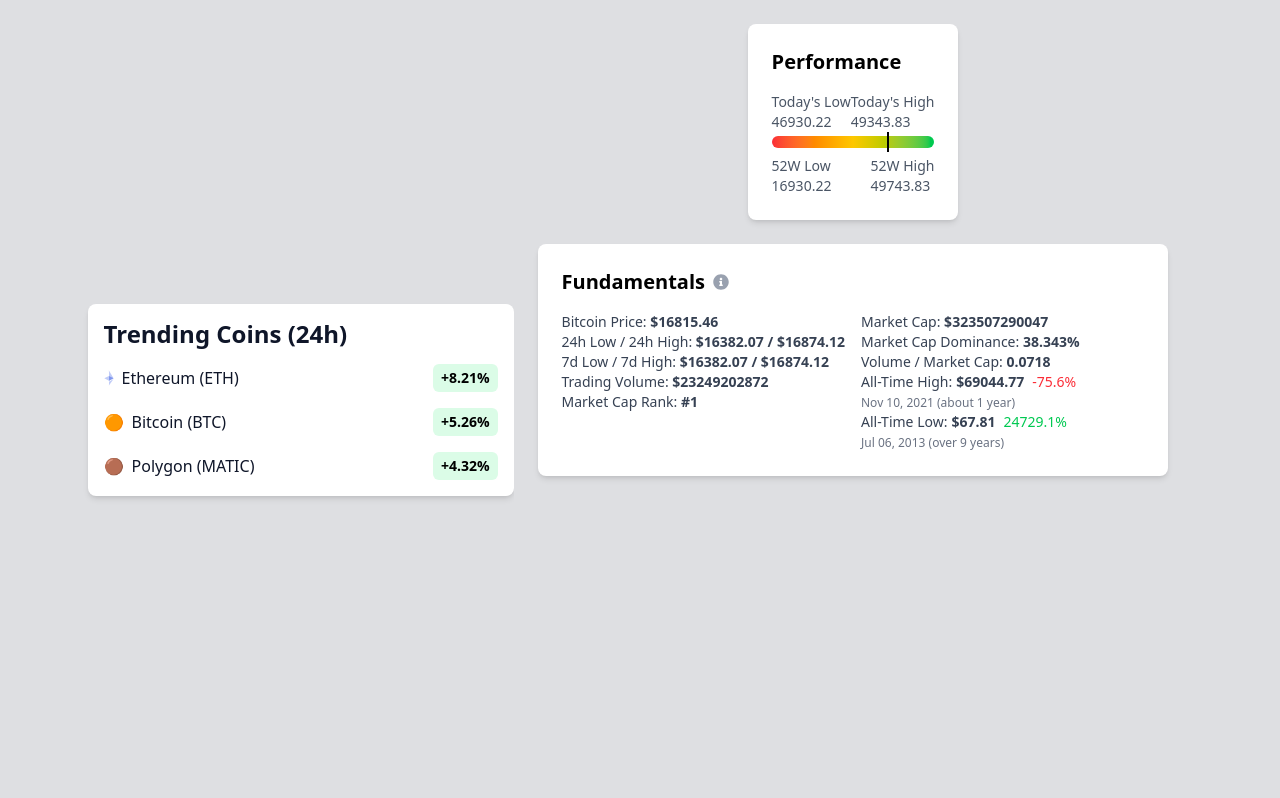
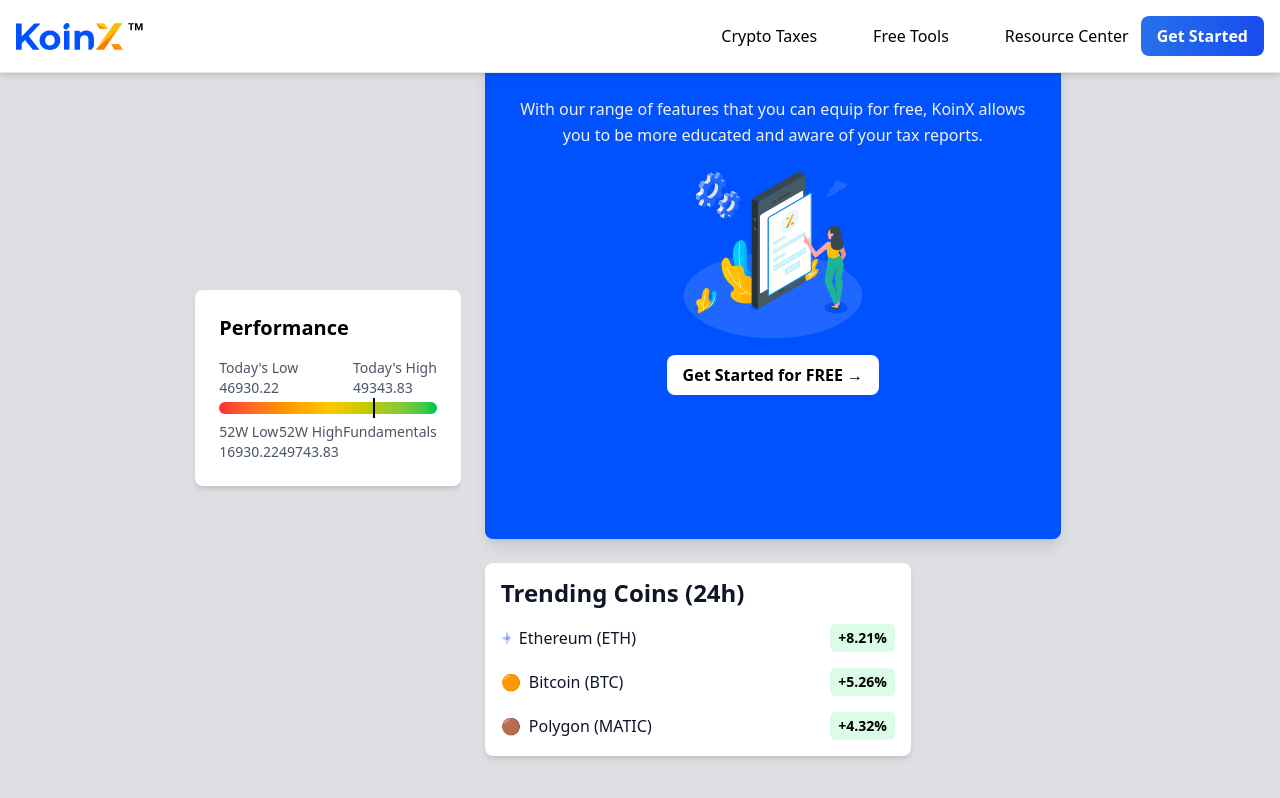
Before and after one commit to ishapatell1/KoinX, a React (Vite) app: page / in a window 1280 px wide. Built offline with nearby package versions, Linux system fonts and the light colour scheme.

Commit message:
folders added

```diff
--- /dev/null
+++ b/src/components/AboutBitcoin.jsx
@@ -0,0 +1,7 @@
+import React from 'react'
+
+export const AboutBitcoin = () => {
+  return (
+    <div>AboutBitcoin</div>
+  )
+}
--- /dev/null
+++ b/src/components/BitcoinPriceChart.jsx
@@ -0,0 +1,7 @@
+import React from 'react'
+
+export const BitcoinPriceChart = () => {
+  return (
+    <div>BitcoinPriceChart</div>
+  )
+}
--- a/src/components/Fundamentals.jsx
+++ /dev/null
@@ -1,45 +0,0 @@
-import React from "react";
-import { FaInfoCircle } from "react-icons/fa";
-
-export const Fundamentals = ({ data }) => {
-  return (
-    <div className="bg-white p-6 rounded-lg shadow-md">
-      <div className="flex items-center mb-4">
-        <h2 className="text-xl font-bold">Fundamentals</h2>
-        <FaInfoCircle className="ml-2 text-gray-400" />
-      </div>
-
-      <div className="grid grid-cols-2 gap-4 text-sm text-gray-700">
-        {/* Left Column */}
-        <div>
-          <p>Bitcoin Price: <span className="font-semibold">${data.bitcoinPrice}</span></p>
-          <p>24h Low / 24h High: <span className="font-semibold">${data.low24h} / ${data.high24h}</span></p>
-          <p>7d Low / 7d High: <span className="font-semibold">${data.low7d} / ${data.high7d}</span></p>
-          <p>Trading Volume: <span className="font-semibold">${data.tradingVolume}</span></p>
-          <p>Market Cap Rank: <span className="font-semibold">#{data.marketCapRank}</span></p>
-        </div>
-
-        {/* Right Column */}
-        <div>
-          <p>Market Cap: <span className="font-semibold">${data.marketCap}</span></p>
-          <p>Market Cap Dominance: <span className="font-semibold">{data.dominance}%</span></p>
-          <p>Volume / Market Cap: <span className="font-semibold">{data.volumeToMarketCap}</span></p>
-
-          <p>
-            All-Time High:
-            <span className="font-semibold ml-1">${data.ath}</span>
-            <span className="ml-2 text-red-500">{data.athChange}%</span>
-            <br /><span className="text-xs text-gray-500">{data.athDate}</span>
-          </p>
-
-          <p>
-            All-Time Low:
-            <span className="font-semibold ml-1">${data.atl}</span>
-            <span className="ml-2 text-green-500">{data.atlChange}%</span>
-            <br /><span className="text-xs text-gray-500">{data.atlDate}</span>
-          </p>
-        </div>
-      </div>
-    </div>
-  );
-};
--- a/src/components/GetStartedCard.jsx
+++ b/src/components/GetStartedCard.jsx
@@ -2,12 +2,11 @@
 
 export const GetStartedCard = () => {
   return (
-    <div className="bg-[#0052FE] text-white p-6 rounded-lg shadow-lg text-center fixed w-md h-[515px]">
-         {/* <div className="w-[426px] h-[515px] bg-[#0052FE] rounded-[8px] p-[31px] pt-[31px] pr-[16px] pb-[31px] pl-[16px] gap-[19px] m-6"> */}
+    <div className="bg-[#0052FE] text-white p-6 rounded-lg shadow-lg text-center w-full max-w-md md:max-w-lg lg:max-w-xl h-auto md:h-[515px] mx-auto">
+          {/* <div className="w-[426px] h-[515px] bg-[#0052FE] rounded-[8px] p-[31px] pt-[31px] pr-[16px] pb-[31px] pl-[16px] gap-[19px] m-6">  */}
 
-
-      <p className="text-2xl font-bold mb-2">Get Started with KoinX for FREE</p>
-      <p className="text-sm mb-4 text-[#F2F2F2]">
+         <p className="text-xl md:text-2xl font-bold mb-4">Get Started with KoinX for FREE</p>
+      <p className="text-sm md:text-base mb-6 text-[#F2F2F2] leading-relaxed">
         With our range of features that you can equip for free, KoinX allows you to be more educated
         and aware of your tax reports.
       </p>
--- a/src/components/PerformanceBar.jsx
+++ b/src/components/PerformanceBar.jsx
@@ -6,7 +6,9 @@
 
   return (
     <div className="bg-white p-6 rounded-lg shadow-md mb-6">
+        <div>
       <h2 className="text-xl font-bold mb-4">Performance</h2>
+      </div>
 
       <div className="flex justify-between text-sm text-gray-600 mb-1">
         <span>Today's Low<br />{low}</span>
@@ -23,6 +25,9 @@
       <div className="flex justify-between text-sm text-gray-600">
         <span>52W Low<br />{low52w}</span>
         <span>52W High<br />{high52w}</span>
+        <div>
+            <h2>Fundamentals</h2>
+        </div>
       </div>
     </div>
   );
--- /dev/null
+++ b/src/components/RecommendationCharts.jsx
@@ -0,0 +1,7 @@
+import React from 'react'
+
+export const RecommendationCharts = () => {
+  return (
+    <div>RecommendationCharts</div>
+  )
+}
--- /dev/null
+++ b/src/components/Sentiment.jsx
@@ -0,0 +1,7 @@
+import React from 'react'
+
+export const Sentiment = () => {
+  return (
+    <div>Sentiment</div>
+  )
+}
--- /dev/null
+++ b/src/components/Team.jsx
@@ -0,0 +1,7 @@
+import React from 'react'
+
+export const Team = () => {
+  return (
+    <div>Team</div>
+  )
+}
--- /dev/null
+++ b/src/components/Tokenomics.jsx
@@ -0,0 +1,7 @@
+import React from 'react'
+
+export const Tokenomics = () => {
+  return (
+    <div>Tokenomics</div>
+  )
+}
--- a/src/pages/Bitcoin.jsx
+++ b/src/pages/Bitcoin.jsx
@@ -3,7 +3,7 @@
 import { Navbar } from "../components/NavBar"
 import { TrendingCoins } from "../components/TrendingCoins"
 import { PerformanceBar } from "../components/PerformanceBar"
-import { Fundamentals } from "../components/Fundamentals"
+
 export const Bitcoin = ()=>{
     const performanceData = {
         low: 46930.22,
@@ -13,33 +13,15 @@
         high52w: 49743.83,
       };
 
-      const fundamentalsData = {
-        bitcoinPrice: 16815.46,
-        low24h: 16382.07,
-        high24h: 16874.12,
-        low7d: 16382.07,
-        high7d: 16874.12,
-        tradingVolume: 23249202872,
-        marketCap: 323507290047,
-        dominance: 38.343,
-        volumeToMarketCap: 0.0718,
-        marketCapRank: 1,
-        ath: 69044.77,
-        athChange: -75.6,
-        athDate: "Nov 10, 2021 (about 1 year)",
-        atl: 67.81,
-        atlChange: 24729.1,
-        atlDate: "Jul 06, 2013 (over 9 years)",
-      };
+
     return(
-        <div className="min-h-screen flex items-center justify-center bg-[#DEDFE2]">
-            {/* <Navbar/> */}
-            {/* <GetStartedCard/> */}
-            <TrendingCoins/>
-            <div className="min-h-screen bg-[#DEDFE2] flex flex-col items-center p-6 space-y-6">
-      <PerformanceBar {...performanceData} />
-      <Fundamentals data={fundamentalsData} />
-        </div>
+        <div className="min-h-screen flex flex-wrap items-center justify-center bg-[#DEDFE2]">
+            <Navbar/>
+            <PerformanceBar {...performanceData} />
+            <div className="min-h-screen bg-[#DEDFE2] items-center p-6 space-y-6">
+              <GetStartedCard/>
+              <TrendingCoins/>
+            </div>
         </div>
     )
 }
```
